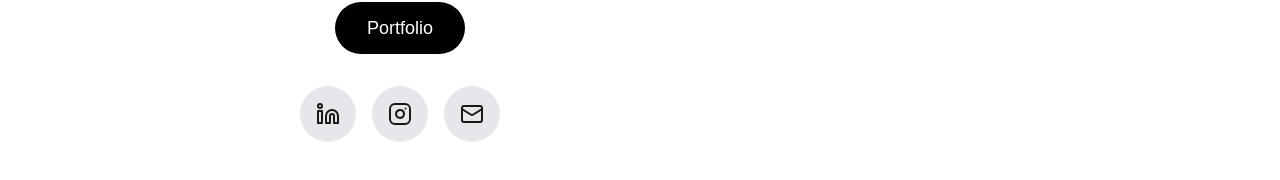
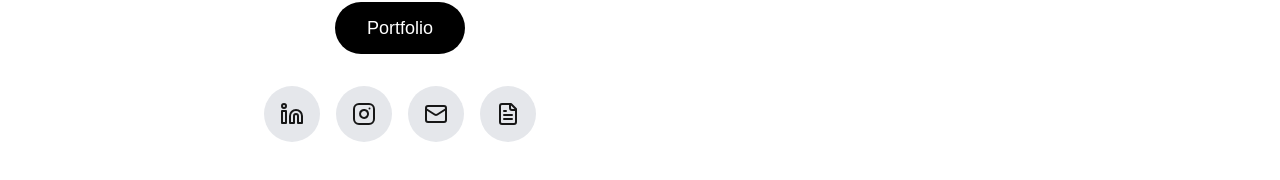
Before and after one commit to marioportillohernaiz/tiyashacorea, a Next.js app: page /about in a window 1280 px wide. Shown: the part 842-1022 px from the top of the page. Built offline with nearby package versions, Linux system fonts and the light colour scheme.

Commit message:
Update website

```diff
--- a/app/about/page.tsx
+++ b/app/about/page.tsx
@@ -1,6 +1,6 @@
 import Image from "next/image"
 import Link from "next/link"
-import { Linkedin, Instagram, Mail } from "lucide-react"
+import { Linkedin, Instagram, Mail, FileText } from "lucide-react"
 
 export default function AboutContact() {
   return (
@@ -50,23 +50,47 @@ export default function AboutContact() {
                   href="https://www.linkedin.com/in/tiyasha-corea-a7b011296/"
                   target="_blank"
                   rel="noopener noreferrer"
-                  className="bg-gray-200 dark:bg-gray-700 p-4 rounded-full hover:bg-gray-300 transition-colors"
+                  className="bg-gray-200 dark:bg-gray-700 p-4 rounded-full hover:bg-gray-300 transition-colors relative group"
+                  aria-label="LinkedIn Profile"
                 >
                   <Linkedin className="w-6 h-6" />
+                  <span className="absolute bottom-full left-1/2 transform -translate-x-1/2 mb-2 px-2 py-1 text-xs bg-black text-white rounded opacity-0 group-hover:opacity-100 transition-opacity whitespace-nowrap">
+                    LinkedIn Profile
+                  </span>
                 </a>
                 <a
                   href="https://www.instagram.com/tiyashadesigns/"
                   target="_blank"
                   rel="noopener noreferrer"
-                  className="bg-gray-200 dark:bg-gray-700 p-4 rounded-full hover:bg-gray-300 transition-colors"
+                  className="bg-gray-200 dark:bg-gray-700 p-4 rounded-full hover:bg-gray-300 transition-colors relative group"
+                  aria-label="Instagram Profile"
                 >
                   <Instagram className="w-6 h-6" />
+                  <span className="absolute bottom-full left-1/2 transform -translate-x-1/2 mb-2 px-2 py-1 text-xs bg-black text-white rounded opacity-0 group-hover:opacity-100 transition-opacity whitespace-nowrap">
+                    Instagram Profile
+                  </span>
                 </a>
                 <a
                   href="mailto:tiyashacorea@gmail.com"
-                  className="bg-gray-200 dark:bg-gray-700 p-4 rounded-full hover:bg-gray-300 transition-colors"
+                  className="bg-gray-200 dark:bg-gray-700 p-4 rounded-full hover:bg-gray-300 transition-colors relative group"
+                  aria-label="Email Me"
                 >
                   <Mail className="w-6 h-6" />
+                  <span className="absolute bottom-full left-1/2 transform -translate-x-1/2 mb-2 px-2 py-1 text-xs bg-black text-white rounded opacity-0 group-hover:opacity-100 transition-opacity whitespace-nowrap">
+                    Send Email
+                  </span>
+                </a>
+                <a
+                  href="/tiyashacorea_cv.pdf"
+                  target="_blank"
+                  rel="noopener noreferrer"
+                  className="bg-gray-200 dark:bg-gray-700 p-4 rounded-full hover:bg-gray-300 transition-colors relative group"
+                  aria-label="View CV"
+                >
+                  <FileText className="w-6 h-6" />
+                  <span className="absolute bottom-full left-1/2 transform -translate-x-1/2 mb-2 px-2 py-1 text-xs bg-black text-white rounded opacity-0 group-hover:opacity-100 transition-opacity whitespace-nowrap">
+                    View CV
+                  </span>
                 </a>
               </div>
             </div>
--- a/app/projects/[id]/page.tsx
+++ b/app/projects/[id]/page.tsx
@@ -86,7 +86,7 @@ export default function ProjectPage() {
 
           <div className="grid grid-cols-1 gap-4">
             {Array.from({ length: project.images.length }).map((_, i) => (
-              <div key={i} className="bg-gray-100">
+              <div key={i} className="flex justify-center">
                 <img
                   src={project.images[i]}
                   alt={`Project image ${i + 1}`}
```
Also changed, not shown: 1 other file (tests, documents, lock files or other folders).
